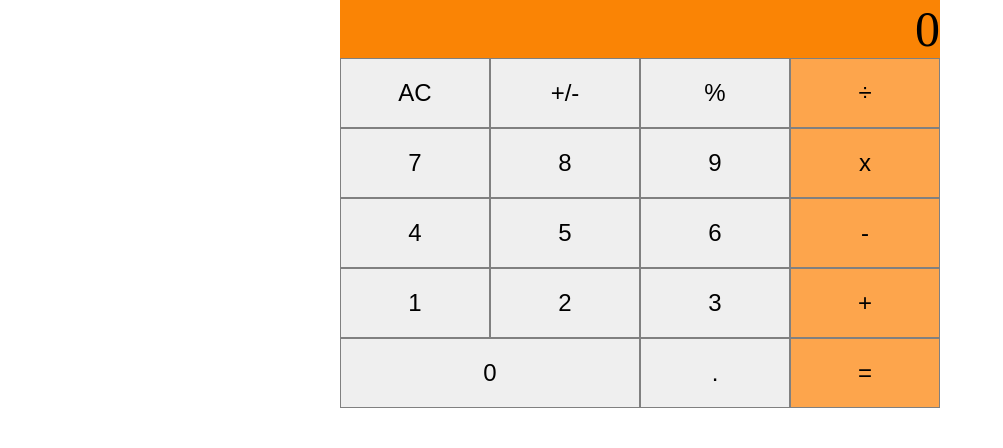
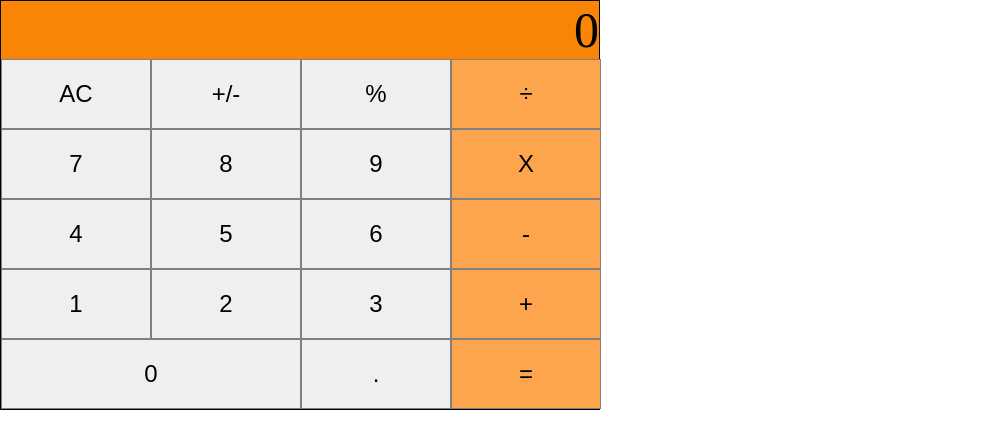
Before and after one commit to maths29/math-Magician, a React (Create React App) app: page /calculator in a window 1280 px wide. Shown: the top 448 px of the page, without its empty margins (0-1003 px from the left). Built offline with nearby package versions, Linux system fonts and the light colour scheme.

Commit message:
Required changes to addButton,calculato.js and app.css

```diff
--- a/package.json
+++ b/package.json
@@ -6,6 +6,7 @@
     "@testing-library/jest-dom": "^5.16.5",
     "@testing-library/react": "^13.4.0",
     "@testing-library/user-event": "^13.5.0",
+    "prop-types": "^15.8.1",
     "react": "^18.2.0",
     "react-dom": "^18.2.0",
     "react-scripts": "5.0.1",
--- a/src/App.css
+++ b/src/App.css
@@ -4,13 +4,17 @@
 }
 
 .calculator {
+  display: inline-block;
+  border: 1px solid #000;
   width: 35%;
   min-width: 600px;
   margin: auto;
 }
 
-.buttons-div {
-  grid-template-columns: 1fr 1fr 1fr 1fr;
+
+.buttonContainer {
+  display: grid;
+  grid-template-columns: repeat(4, 1fr);
 }
 
 button {
@@ -38,7 +42,9 @@ button:active {
 }
 
 .zero {
-  width: 50%;
+  grid-column: 1 / span 2;
+  grid-row: 5 / span 1;
+  width: 100%;
 }
 
 .operation {
--- a/src/components/addButton.js
+++ b/src/components/addButton.js
@@ -1,9 +1,15 @@
 import React from 'react';
+import PropTypes from 'prop-types';
 
-function Button() {
+function Button({ label, className }) {
   return (
-    <div className="num">0</div>
+    <button type="button" className={className}>
+      {label}
+    </button>
   );
 }
-
+Button.propTypes = {
+  label: PropTypes.string.isRequired,
+  className: PropTypes.string.isRequired,
+};
 export default Button;
--- a/src/components/calculator.js
+++ b/src/components/calculator.js
@@ -1,45 +1,39 @@
 import React from 'react';
+import Button from './addButton';
 
 const Calculator = () => (
   <div className="calculator">
-    <div className="button-div">
-      <div className="input">0</div>
-    </div>
-    <div className="button-div">
-      <button type="button">AC</button>
-      <button type="button">+/-</button>
-      <button type="button">%</button>
-      <button type="button" className="operation">÷</button>
-    </div>
 
-    <div className="button-div">
-      <button type="button">7</button>
-      <button type="button">8</button>
-      <button type="button">9</button>
-      <button type="button" className="operation">x</button>
-    </div>
+    <div className="input">0</div>
 
-    <div className="button-div">
-      <button type="button">4</button>
-      <button type="button">5</button>
-      <button type="button">6</button>
-      <button type="button" className="operation">-</button>
-    </div>
+    <div className="buttonContainer">
+      <Button label="AC" />
+      <Button label="+/-" />
+      <Button label="%" />
+      <Button label="÷" className="operation" />
 
-    <div className="button-div">
-      <button type="button">1</button>
-      <button type="button">2</button>
-      <button type="button">3</button>
-      <button type="button" className="operation">+</button>
-    </div>
+      <Button label="7" />
+      <Button label="8" />
+      <Button label="9" />
+      <Button label="X" className="operation" />
 
-    <div className="button-div">
-      <button type="button" className="zero">0</button>
-      <button type="button">.</button>
-      <button type="button" className="operation">=</button>
+      <Button label="4" />
+      <Button label="5" />
+      <Button label="6" />
+      <Button label="-" className="operation" />
+
+      <Button label="1" />
+      <Button label="2" />
+      <Button label="3" />
+      <Button label="+" className="operation" />
+
+      <Button label="0" className="zero" />
+      <Button label="." />
+      <Button label="=" className="operation" />
     </div>
 
   </div>
+
 );
 
 export default Calculator;
```
Also changed, not shown: 1 other file (tests, documents, lock files or other folders).
